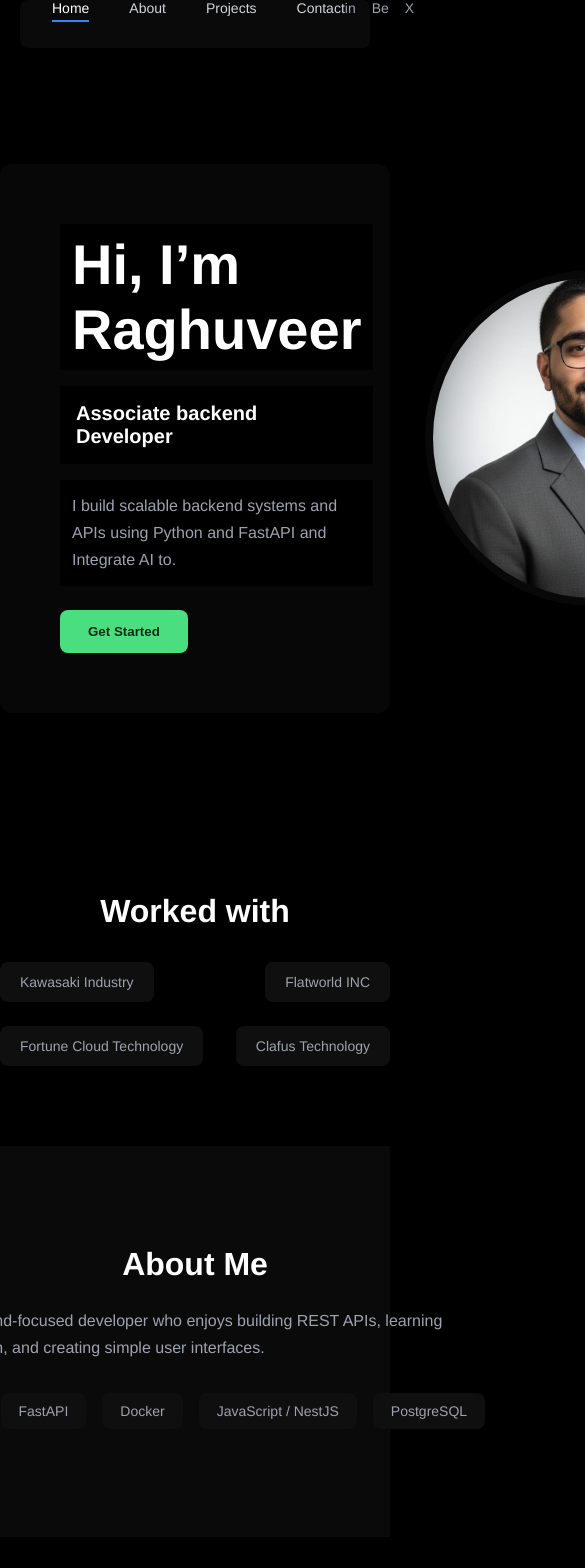
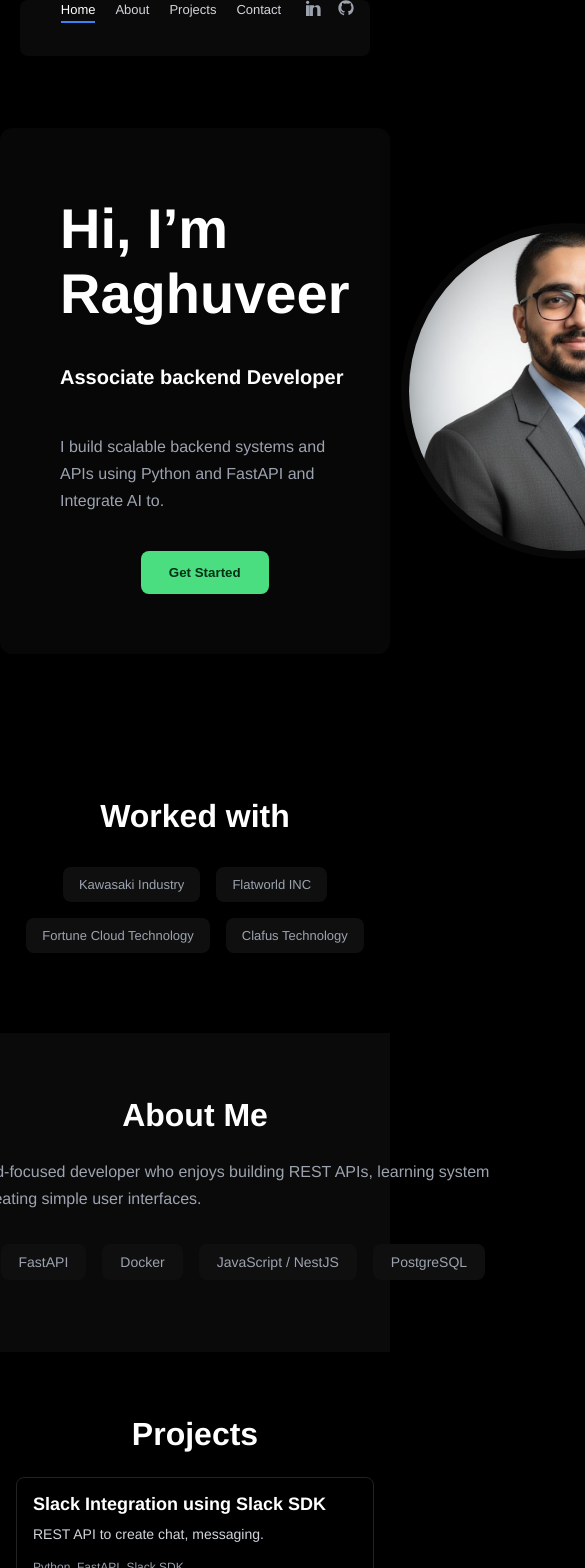
Before and after one commit to veer2000/portfolio_1, a React app in the folder frontend/: page /home in a window 390 px wide. Shown: the top 1568 px of the page, 585 px wide, since content can reach past the window. Built offline with nearby package versions, Linux system fonts and the light colour scheme; the HTML template or start-up script is replaced by a standard one.

Commit message:
link correction

```diff
--- a/frontend/src/App.css
+++ b/frontend/src/App.css
@@ -1,7 +1,11 @@
+#root {
+  min-height: 100vh;
+}
+
+/** App.css
 #root {
   max-width: 1280px;
   margin: 0 auto;
-  /* padding: 2rem; */
   text-align: center;
 }
 
@@ -40,3 +44,5 @@
 .read-the-docs {
   color: #888;
 }
+
+**/
--- a/frontend/src/components/About/About.css
+++ b/frontend/src/components/About/About.css
@@ -7,10 +7,6 @@
   justify-content: center;
   background-color: var(--bg-main);
 }
-/*
-section {
-  padding: 100px 0;
-} */
 
 .about-container {
   max-width: 720px;
@@ -129,14 +125,21 @@ section {
   margin-top: 12px;
 }
 
+@media (max-width: 768px) {
+  .about {
+    padding: 64px 0;          /* reduce vertical space */
+  }
 
-/* .modal-points {
-  list-style: none;
-  padding: 0;
-  margin: 12px 0;
+  .about-container {
+    padding: 0 16px;          /* breathing room on sides */
+  }
+
+  .about-skills {
+    padding: 8px 12px;        /* better swipe comfort */
+    justify-content: flex-start; /* natural scroll start */
+  }
+
+  .modal-content {
+    padding: 24px;            /* better fit on small screens */
+  }
 }
-
-.modal-points li {
-  margin-bottom: 8px;
-  color: var(--text-primary);
-} */
--- a/frontend/src/components/Footer/Footer.css
+++ b/frontend/src/components/Footer/Footer.css
@@ -16,9 +16,21 @@
   flex-wrap: wrap;
 }
 
-/* .footer-links a:visited,
-.footer-links a:focus,
-.footer-links a:active {
-  text-decoration: none;
-  color: var(--text-secondary);
-} */
+@media (max-width: 768px) {
+  .footer {
+    padding: 56px 0;
+  }
+
+  .footer-container {
+    padding: 0 16px;          /* prevent edge touch */
+  }
+
+  .footer-links {
+    gap: 16px;
+  }
+
+  .footer-links a {
+    padding: 8px 12px;        /* better tap area */
+    border-radius: 6px;
+  }
+}
--- a/frontend/src/components/HeroSection/HeroSection.css
+++ b/frontend/src/components/HeroSection/HeroSection.css
@@ -77,3 +77,22 @@
   height: 100%;
   object-fit: cover;  /* 🔥 key property */
 }
+@media (max-width: 768px) {
+  .hero {
+    padding-top: 64px;
+    padding-bottom: 64px;
+  }
+
+  .hero-left button {
+    margin: 0 auto;          /* center button */
+    display: block;
+  }
+
+  .hero-left h1,
+  .hero-left h2,
+  .hero-left p {
+    background-color: transparent; /* reduce visual weight */
+    padding-left: 0;
+    padding-right: 0;
+  }
+}
--- a/frontend/src/components/Navbar/Navbar.css
+++ b/frontend/src/components/Navbar/Navbar.css
@@ -67,3 +67,22 @@
   color: white;
   border-bottom: 2px solid #3b82f6;
 }
+
+
+@media (max-width: 768px) {
+  .navbar {
+    height: 56px;                 /* better touch target */
+  }
+
+  .navbar-inner {
+    padding: 0 16px;              /* reduce inner spacing */
+  }
+
+  .nav-links {
+    gap: 20px;                    /* reduce gap */
+  }
+
+  .nav-links li {
+    font-size: 13px;              /* slightly smaller text */
+  }
+}
--- a/frontend/src/components/Navbar/Navbar.jsx
+++ b/frontend/src/components/Navbar/Navbar.jsx
@@ -5,24 +5,36 @@ function Navbar() {
   const [activeSection, setActiveSection] = useState("home");
 
 useEffect(() => {
-    const sections = ["home", "about", "projects", "contact"];
+  const sections = [
+    "home",
+    "about",
+    "projects",
+    "contact-sentinel",
+  ];
 
   const observer = new IntersectionObserver(
     (entries) => {
       entries.forEach((entry) => {
         if (entry.isIntersecting) {
-            setActiveSection(entry.target.id);
+          const id =
+            entry.target.id === "contact-sentinel"
+              ? "contact"
+              : entry.target.id;
+
+          setActiveSection(id);
         }
       });
     },
     {
-        rootMargin: "-50% 0px -50% 0px",
+      root: null,
+      rootMargin: "0px 0px -60% 0px",
+      threshold: 0,
     }
   );
 
   sections.forEach((id) => {
-      const section = document.getElementById(id);
-      if (section) observer.observe(section);
+    const el = document.getElementById(id);
+    if (el) observer.observe(el);
   });
 
   return () => observer.disconnect();
@@ -70,9 +82,34 @@ function Navbar() {
         </ul>
 
         <div className="nav-icons">
-          <span>in</span>
-          <span>Be</span>
-          <span>X</span>
+          <a href="https://www.linkedin.com/in/raghuveer-patiyal/"
+             target="_blank"
+             rel = "noopener noreferrer"
+             aria-label="LinkedIn">
+                <svg
+                  width="16"
+                  height="16"
+                  viewBox="0 0 24 24"
+                  fill="currentColor"
+                  xmlns="http://www.w3.org/2000/svg"
+                >
+                  <path d="M4.98 3.5C4.98 4.88 3.88 6 2.5 6S0 4.88 0 3.5 1.12 1 2.5 1s2.48 1.12 2.48 2.5zM0 8h5v16H0V8zm7.5 0H12v2.2h.1c.6-1.1 2.1-2.3 4.3-2.3 4.6 0 5.5 3 5.5 6.9V24h-5V15.4c0-2.1 0-4.8-3-4.8s-3.5 2.3-3.5 4.6V24h-5V8z"/>
+                </svg>
+          </a>
+          <a href="https://github.com/veer2000?tab=repositories"
+             target="_blank"
+             rel = "noopener noreferrer"
+             aria-label="GitHub">
+                <svg
+                  width="16"
+                  height="16"
+                  viewBox="0 0 24 24"
+                  fill="currentColor"
+                  xmlns="http://www.w3.org/2000/svg"
+                >
+                  <path d="M12 .5C5.7.5.5 5.7.5 12c0 5.1 3.3 9.4 7.9 10.9.6.1.8-.3.8-.6v-2.2c-3.2.7-3.9-1.4-3.9-1.4-.6-1.4-1.4-1.8-1.4-1.8-1.1-.7.1-.7.1-.7 1.2.1 1.9 1.3 1.9 1.3 1.1 1.9 2.9 1.3 3.6 1 .1-.8.4-1.3.8-1.6-2.6-.3-5.3-1.3-5.3-5.9 0-1.3.5-2.3 1.2-3.1-.1-.3-.5-1.6.1-3.3 0 0 1-.3 3.3 1.2a11.5 11.5 0 016 0c2.3-1.5 3.3-1.2 3.3-1.2.6 1.7.2 3 .1 3.3.8.8 1.2 1.8 1.2 3.1 0 4.6-2.7 5.6-5.3 5.9.4.3.8 1 .8 2v3c0 .3.2.7.8.6A11.6 11.6 0 0023.5 12C23.5 5.7 18.3.5 12 .5z"/>
+                </svg>
+          </a>
         </div>
       </div>
     </header>
--- a/frontend/src/components/Projects/Projects.css
+++ b/frontend/src/components/Projects/Projects.css
@@ -58,3 +58,22 @@
     grid-template-columns: 1fr;
   }
 }
+
+@media (max-width: 768px) {
+  .projects {
+    padding: 64px 0;
+  }
+
+  .projects-container {
+    padding: 0 16px;          /* 🔥 prevents edge touch */
+  }
+
+  .project-card {
+    padding: 16px;            /* slightly tighter */
+  }
+
+  .project-card:active {
+    transform: translateY(-2px);
+    border-color: #3b82f6;
+  }
+}
--- a/frontend/src/components/Projects/Projects.jsx
+++ b/frontend/src/components/Projects/Projects.jsx
@@ -9,14 +9,14 @@ function Projects() {
 
         <div className="projects-grid">
           <ProjectCard
-            title="Library Management API"
-            description="REST API to manage books, users, and transactions."
-            tech="Python, FastAPI, PostgreSQL"
+            title="Slack Integration using Slack SDK"
+            description="REST API to create chat, messaging."
+            tech="Python, FastAPI, Slack SDK"
           />
 
           <ProjectCard
-            title="Cash Flow Analyzer"
-            description="Weekly and monthly cash flow tracking system."
+            title="Slack Weboohk Integration"
+            description="using slack events API to post messages to channels."
             tech="Python, SQL"
           />
 
@@ -25,6 +25,19 @@ function Projects() {
             description="Custom AI agent using LLM APIs and memory."
             tech="FastAPI, Mistral, LangChain"
           />
+
+          <ProjectCard
+            title="Portfolio Website"
+            description="Personal portfolio website to showcase projects and skills."
+            tech="React, CSS, JavaScript"
+          />
+
+          <ProjectCard
+            title="Generative ai chatbot"
+            description="Using Mistral api key integrated chatbot."
+            tech="FastAPI, Mistral, JavaScript"
+          />
+
         </div>
       </div>
     </section>
--- a/frontend/src/components/WorkedWith/WorkedWith.css
+++ b/frontend/src/components/WorkedWith/WorkedWith.css
@@ -53,3 +53,15 @@
     0 0 0 1px rgba(255, 255, 255, 0.06),
     0 8px 24px rgba(0, 0, 0, 0.4);
 }
+
+@media (max-width: 768px) {
+  .company-list {
+    justify-content: center;   /* center wrapped rows */
+    gap: 16px;                 /* slightly tighter spacing */
+  }
+
+  .company-card {
+    font-size: 13px;           /* subtle mobile text scale */
+    padding: 10px 16px;        /* better touch balance */
+  }
+}
--- a/frontend/src/pages/Home/Home.jsx
+++ b/frontend/src/pages/Home/Home.jsx
@@ -13,6 +13,9 @@ function Home(){
             <About />
             <Projects />
             <Footer />
+        {/*Sentinel for Contact section */}
+        <div id="contact-sentinel" style={{ height: "1px" }} />
+        {/* <div style={{ height: "60vh" }} /> */}
         </div>
     )
 }
```
Lines whose indentation alone changed are shown as unchanged.
